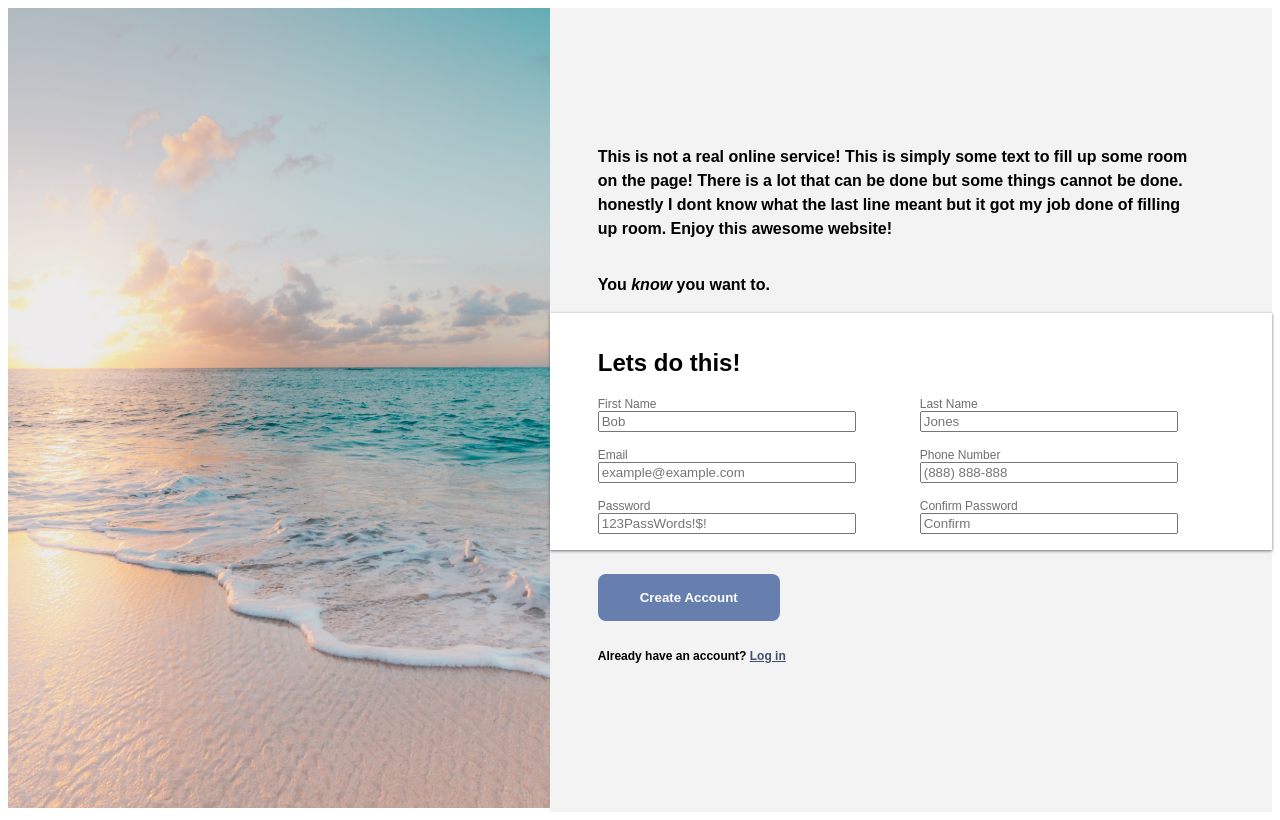
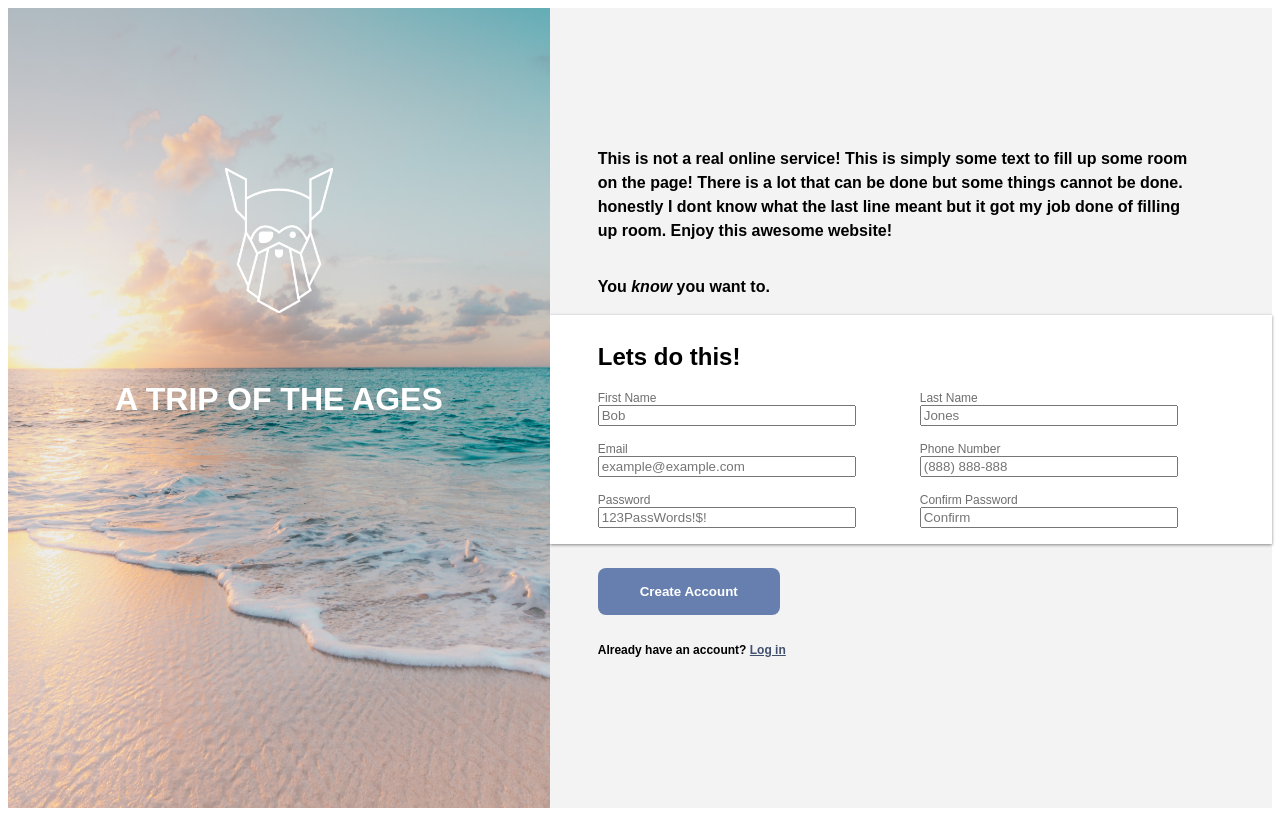
Before and after one commit to CJEslinger/sign-up-form, a plain HTML site: page index.html in a window 1280 px wide. Drawn offline with Linux system fonts and the light colour scheme; files whose address does not match are found by name.

Commit message:
Respectable

```diff
--- a/index.html
+++ b/index.html
@@ -10,7 +10,9 @@
 </head>
 <body>
     <div class="left-container">
-        <img src="/Users/heatherwhite/repos/sign-up-form/sean-oulashin-KMn4VEeEPR8-unsplash.jpg" alt="">
+        <img id="background-img" src="/Users/heatherwhite/repos/sign-up-form/sean-oulashin-KMn4VEeEPR8-unsplash.jpg" alt="">
+        <img id="odin" src="/Users/heatherwhite/repos/sign-up-form/odin-lined.png" alt="">
+        <h1>A TRIP OF THE AGES</h1>
     </div>
     <div class="right-container">
         <p>This is not a real online service! This is simply some text to fill up
--- a/style.css
+++ b/style.css
@@ -21,12 +21,31 @@ h6 {
 
 .left-container {
     flex: 1.5 1 0%;
+    position: relative;
+    display: flex;
+    flex-direction: column;
 }
 
-img {
+#background-img {
     width: 100%;
     height: 800px;
     object-fit: cover;
+    position: relative;
+}
+
+.left-container > #odin {
+    position: absolute;
+    top: 10em;
+    width: 20%;
+    object-fit: cover;
+    align-self: center;
+}
+
+.left-container > h1 {
+    position: absolute;
+    align-self: center;
+    color:rgb(255, 255, 255);
+    top: 11em;
 }
 
 button {
@@ -49,12 +68,16 @@ button {
     background-color: #f3f3f3;
 }
 
+h2 {
+    margin-top: 12px;
+}
+
 .form {
-    background-color: white;
+    background-color: rgb(255, 255, 255);
     padding: 16px;
     box-shadow: black 0px 0px 0px 0px;
     padding-left: 48px;
-    box-shadow: #6e6e6e 0px 1px 3px 0px;
+    box-shadow: #868686 0px 1px 3px 0px;
 }
 
 form {
```
